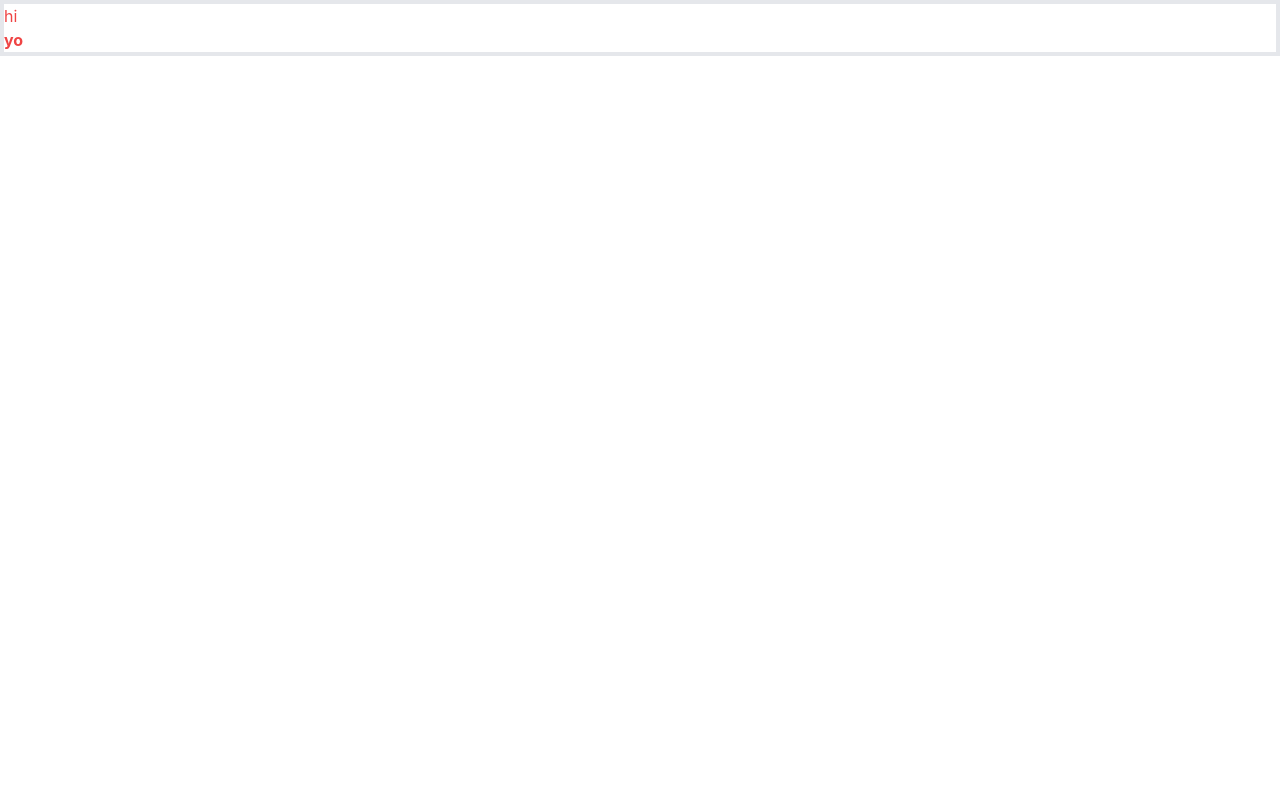
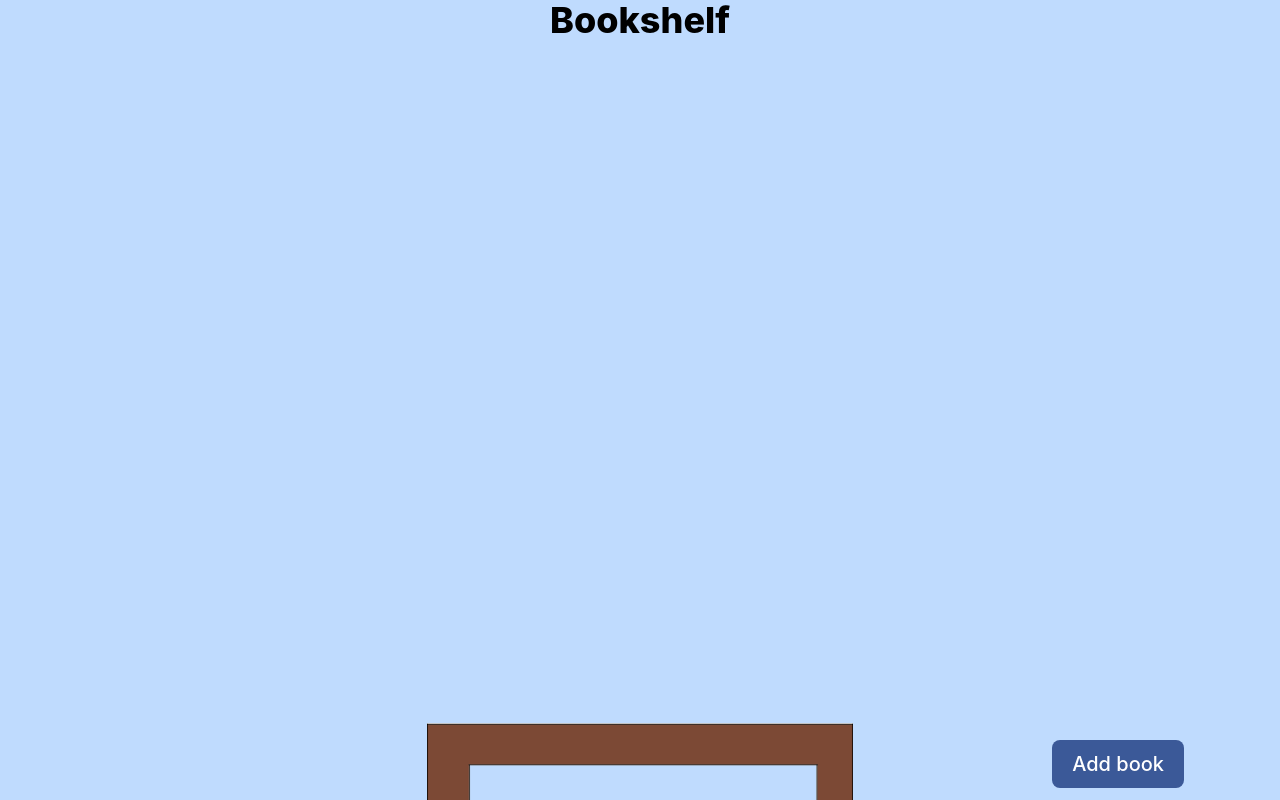
Before and after one commit to Coders222/bookshelf-frontend, a React (Create React App) app: page / in a window 1280 px wide. Built offline with nearby package versions, Linux system fonts and the light colour scheme.

Commit message:
made landing page and search bar

```diff
--- a/src/App.js
+++ b/src/App.js
@@ -1,13 +1,13 @@
 import {React} from "react";
 import { BrowserRouter as Router,Routes, Route } from 'react-router-dom';
-import Main from "./components/Main";
+import Landing from "./components/Landing";
 
 
 function App() {
     return (
       <Router>
           <Routes>
-            <Route exact path="/" element={<Main/>}/>
+            <Route exact path="/" element={<Landing/>}/>
           </Routes>
       </Router>
     );
--- /dev/null
+++ b/src/components/ExitButton.js
@@ -0,0 +1,9 @@
+import React from 'react'
+
+export default function ExitButton(props){
+    return (
+        <button onClick = {() => props.setSearching(false)}class="float-right cursor-pointer group block px-5 py-2 rounded-md bg-black text-white text-2xl font-bold shadow-2xl hover:scale-110 transition active:scale-90">
+            <span class=" shadow-white">Exit</span>
+        </button>
+    )
+}
--- /dev/null
+++ b/src/components/Landing.js
@@ -0,0 +1,29 @@
+
+import {React, useState} from "react";
+import Main from "./Main"
+import Search from './Search'
+export default function Landing(){
+
+    const [searching, setSearching] = useState(false)
+
+    function showSearch(){
+        if (searching){
+            console.log("hi")
+            return Search;
+        }
+    }
+    return (
+        <div class='h-screen bg-blue-200'>
+            <h1 class='font-extrabold text-4xl text-center'>
+                Bookshelf
+            </h1>
+            <Main/>
+            <Search searching = {searching} setSearching = {setSearching}/>
+            <button onClick = {() => {setSearching(true)
+                                    console.log(searching)}} type="button" class="absolute text-xl border-1 right-2 md:right-24 2xl:right-52 2xl:text-3xl bottom-3 text-white bg-[#3b5998] hover:bg-[#3b5998]/90 hover:text-blue-200  font-medium rounded-lg px-5 py-2.5 text-center inline-flex items-center">
+                Add book
+            </button>
+        </div>
+
+    )
+}
--- a/src/components/Main.js
+++ b/src/components/Main.js
@@ -1,16 +1,11 @@
 
 import React from "react";
-
+import Stack from "./Stack"
 export default function Main(){
     return (
-        <>
-            <h1 class='text-red-500 border-4'>
-                hi
-                <p class = 'font-bold'>
-                    yo
-                </p>
-            </h1>
+        <div class = 'w-screen absolute flex justify-center bottom-0'>
+            <Stack/>
+        </div>
 
-        </>
     )
 }
--- /dev/null
+++ b/src/components/Search.js
@@ -0,0 +1,17 @@
+import {React, useState} from 'react'
+
+import ExitButton from './ExitButton'
+import SearchBar from './SearchBar'
+export default function Search(props){
+
+    const [searchString, setSearchString] = useState('')
+    if (props.searching){
+        return (
+            <div class = 'mt-4 w-1/2 bg-red-500 mx-auto'>
+                <SearchBar string = {searchString} setString = {setSearchString}/>
+                <ExitButton setSearching = {props.setSearching}/>
+            </div>
+        )
+    }
+
+}
--- /dev/null
+++ b/src/components/SearchBar.js
@@ -0,0 +1,16 @@
+// https://uiverse.io/emmanuelh-dev/plastic-rattlesnake-49
+export default function SearchBar(props){
+    return (
+        <div class="flex items-center justify-center p-5">
+                <div class="flex">
+                <div class="flex w-auto items-center justify-center rounded-tl-lg rounded-bl-lg border-r border-gray-200 bg-white p-5">
+                    <svg viewBox="0 0 20 20" aria-hidden="true" class="pointer-events-none absolute w-5 fill-gray-500 transition">
+                    <path d="M16.72 17.78a.75.75 0 1 0 1.06-1.06l-1.06 1.06ZM9 14.5A5.5 5.5 0 0 1 3.5 9H2a7 7 0 0 0 7 7v-1.5ZM3.5 9A5.5 5.5 0 0 1 9 3.5V2a7 7 0 0 0-7 7h1.5ZM9 3.5A5.5 5.5 0 0 1 14.5 9H16a7 7 0 0 0-7-7v1.5Zm3.89 10.45 3.83 3.83 1.06-1.06-3.83-3.83-1.06 1.06ZM14.5 9a5.48 5.48 0 0 1-1.61 3.89l1.06 1.06A6.98 6.98 0 0 0 16 9h-1.5Zm-1.61 3.89A5.48 5.48 0 0 1 9 14.5V16a6.98 6.98 0 0 0 4.95-2.05l-1.06-1.06Z"></path>
+                    </svg>
+                </div>
+                <input type="text" value = {props.string} onChange = {(e) => props.setString(e.target.value)} class="w-full max-w-[160px] bg-white pl-2 text-base font-semibold outline-0" placeholder="Lebron" id=""/>
+                <input type="button" value="Search" class="bg-blue-500 p-2 rounded-tr-lg rounded-br-lg text-white font-semibold hover:bg-blue-800 transition-colors"/>
+                </div>
+        </div>
+    )
+}
--- /dev/null
+++ b/src/components/Stack.js
@@ -0,0 +1,13 @@
+
+import React from "react";
+import Table from "../images/table.png"
+export default function Stack(){
+    return (
+        <div class = 'flex justify-center '>
+            <div class = 'w-1/3 '>
+                <img src = {Table} alt = "table"/>
+            </div>
+
+        </div>
+    )
+}
```
Also changed, not shown: src/images/table.png (added).
